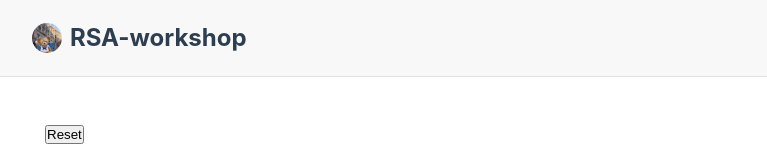
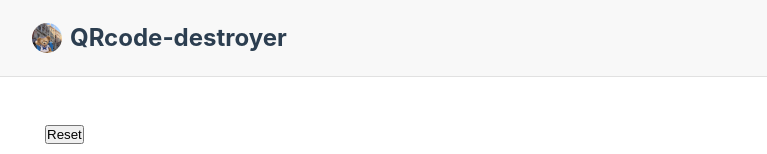
Before and after one commit to chrom9103/QRcode-destroyer, a Vue app: page / in a window 1280 px wide. Shown: the top 154 px of the page, without its empty margins (3-770 px from the left). Built offline with nearby package versions, Linux system fonts and the light colour scheme.

Commit message:
fx(BaseLayout): タイトルを'QRcode-destroyer'に変更

```diff
--- a/src/components/BaseLayout.vue
+++ b/src/components/BaseLayout.vue
@@ -32,7 +32,7 @@ interface Props {
 }
 
 const props = withDefaults(defineProps<Props>(), {
-  title: 'RSA-workshop',
+  title: 'QRcode-destroyer',
   showNavigation: true
 })
 </script>
```
